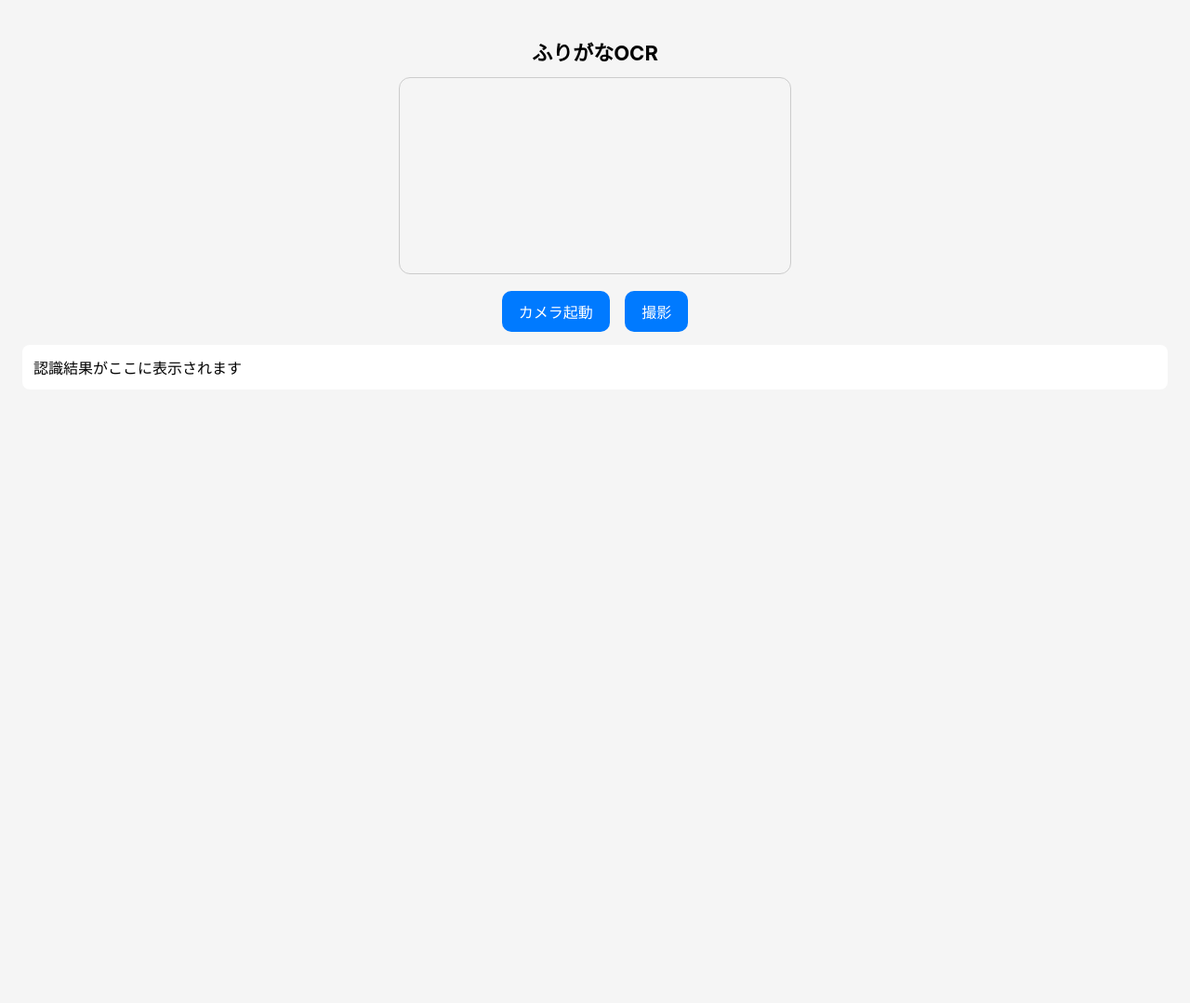
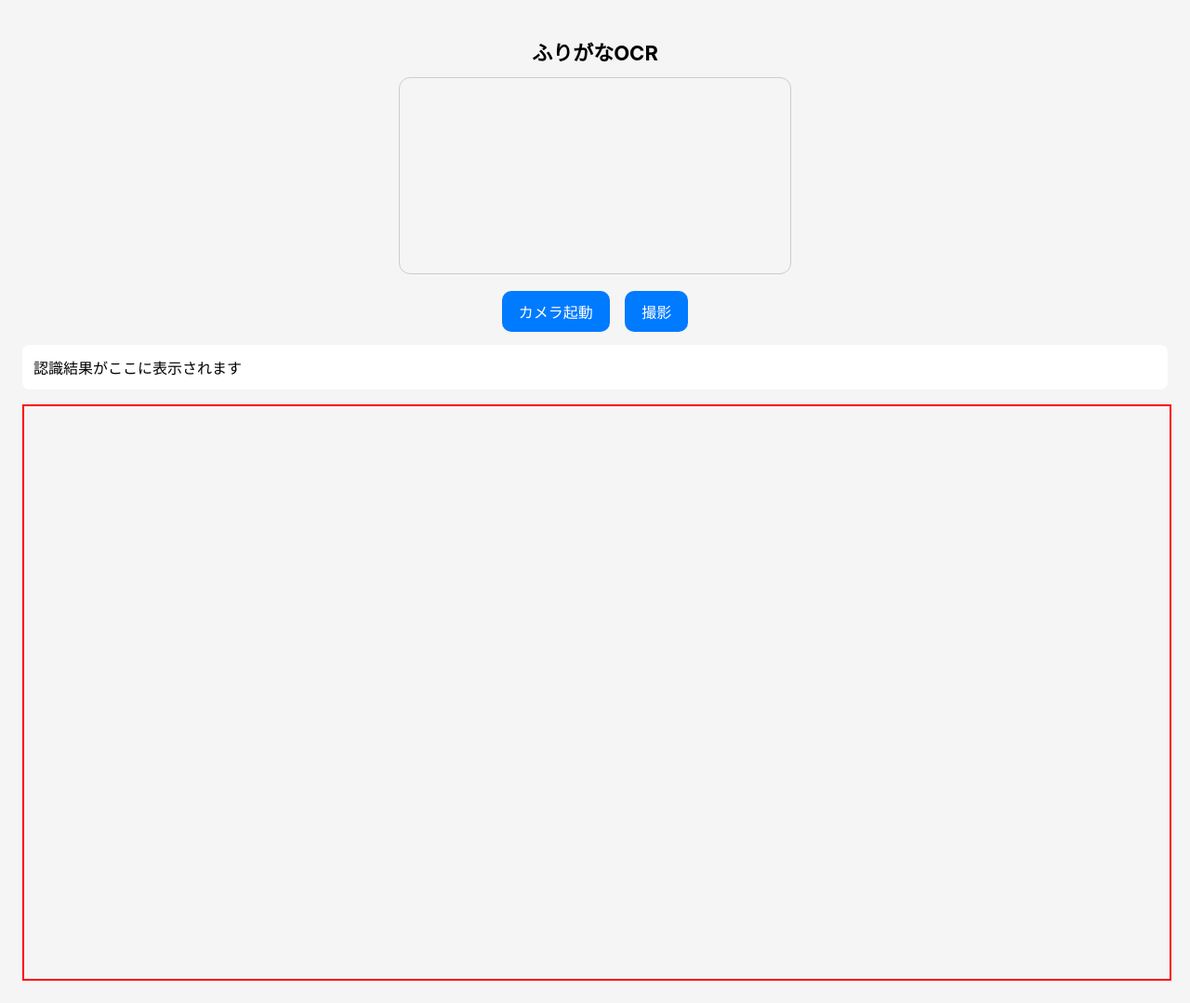
Before and after one commit to e234103is-arch/furigana-app, a plain HTML site: page index.html in a window 1280 px wide. Shown: the whole page at 93% size. Before the commit the page ends 800 px from the top, so only its background shows below. Drawn offline with Linux system fonts and the light colour scheme.

Commit message:
Update style.css

```diff
--- a/style.css
+++ b/style.css
@@ -46,5 +46,7 @@ button:active {
 
 /* 🔧 デバッグ時は block にする */
 canvas {
-  display: none;
+  display: block;
+  width: 100%;
+  border: 2px solid red;
 }
```
